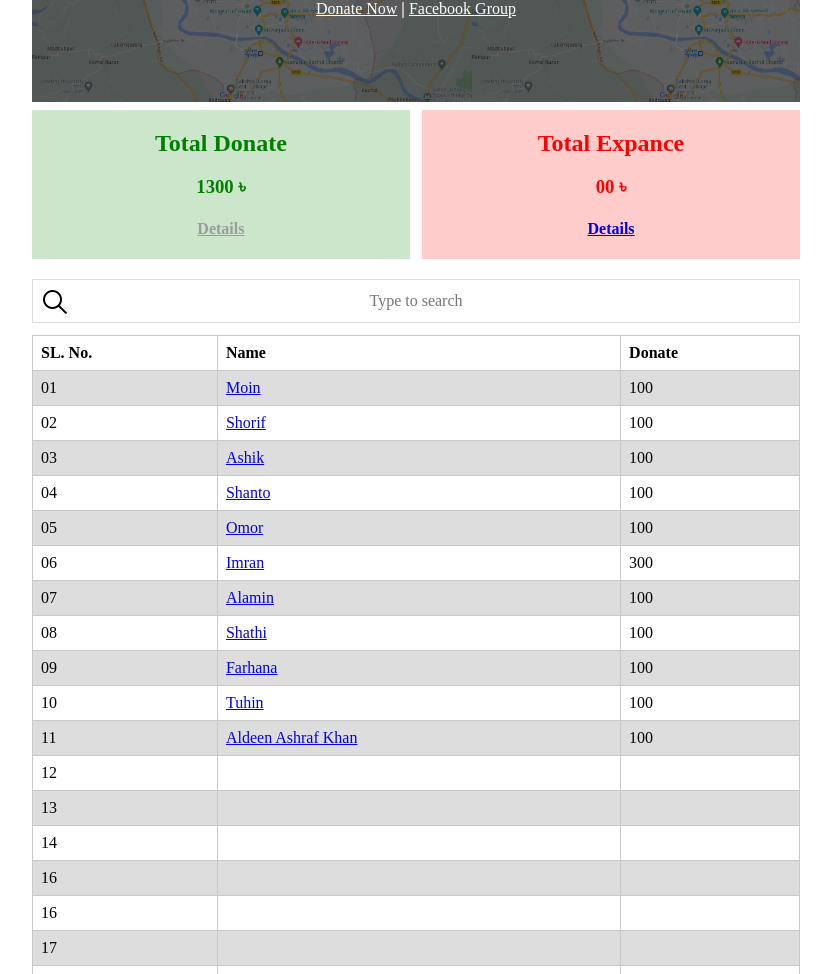
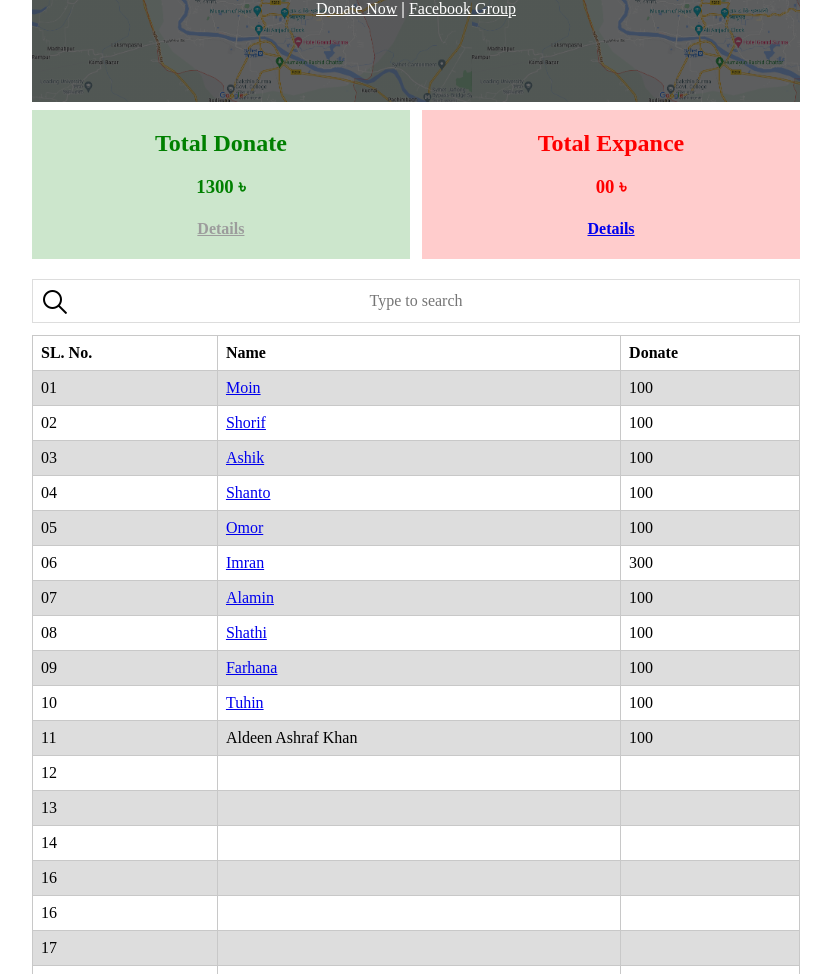
Before and after one commit to Kutubpurbashi/kutubpurbashi.github.io, a plain HTML site: page index.html in a window 1280 px wide. Shown: the part 126-1100 px from the top of the page, without its empty margins (224-1055 px from the left). Drawn offline with Linux system fonts and the light colour scheme; files whose address does not match are found by name.

Commit message:
link change

```diff
--- a/index.html
+++ b/index.html
@@ -117,7 +117,7 @@
 				</tr>
 				<tr>
 					<td>11</td>
-					<td><a href="#" target="_blank">Aldeen Ashraf Khan</a></td>
+					<td><a href="#" target="_blank"></a>Aldeen Ashraf Khan</td>
 				    <td>100</td>
 				</tr>
 				<tr>
```
